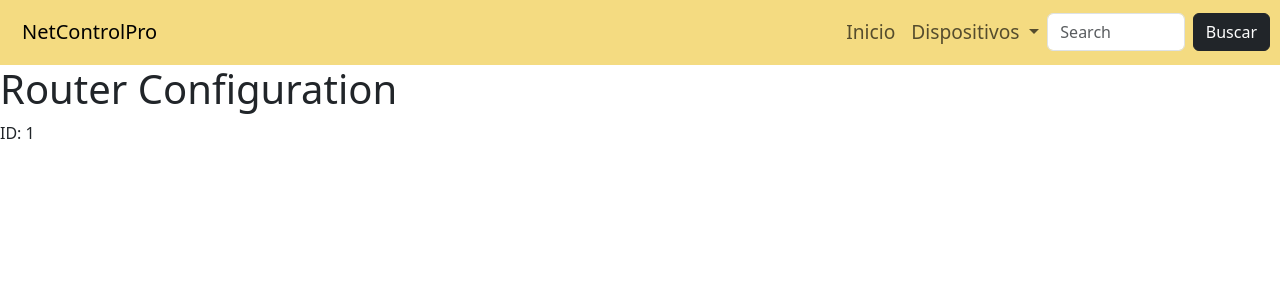
After one commit to IvanEnriquezGrande/NetControlPro, a Flask app: page /router-config/1 in a window 1280 px wide. The commit adds this page. Shown: the top 300 px of the page. Run offline with Flask 3, Linux system fonts and the light colour scheme.

Commit message:
Deploy the template based on the device type, whether it's a router or a switch

```diff
--- a/app.py
+++ b/app.py
@@ -93,5 +93,15 @@ def index():
 
     return render_template('index.html', devices=devices)
 
+# Route for switch configuration
+@app.route("/switch-config/<device_id>")
+def switch_config(device_id):
+    return render_template('switch-config.html', switch_id=device_id)
+
+# Route for router configuration
+@app.route("/router-config/<device_id>")
+def router_config(device_id):
+    return render_template('router-config.html', router_id=device_id)
+
 if __name__ == '__main__':
     app.run(debug=True, port=8000)
--- /dev/null
+++ b/templates/router-config.html
@@ -0,0 +1,8 @@
+{% extends 'base.html' %}
+{% block title %}Configuración del router{% endblock %}
+{% block content %}
+<body>
+    <h1>Router Configuration</h1>
+    <p>ID: {{ router_id }}</p>
+</body>
+{% endblock %}
```
Also changed, not shown: templates/index.html (+7 -1 lines), templates/switch-config.html (added, +8 -0 lines).
